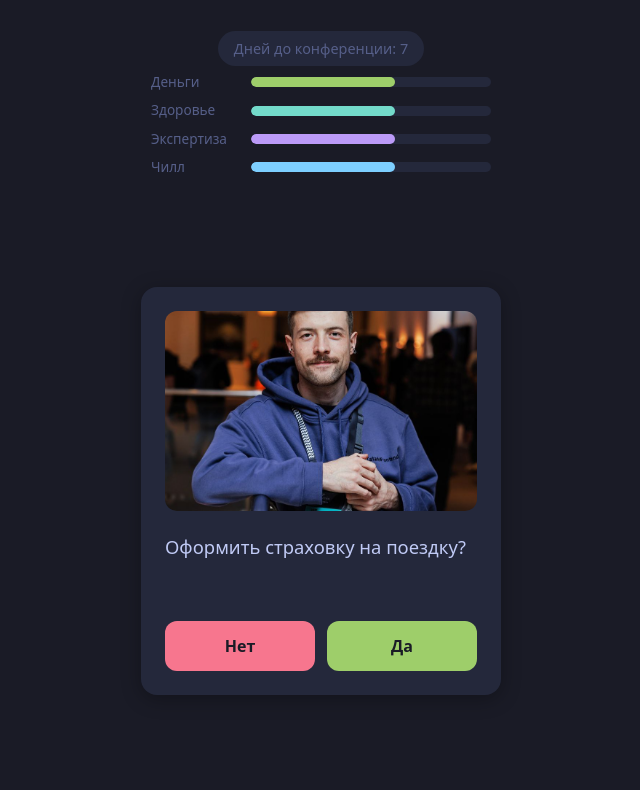
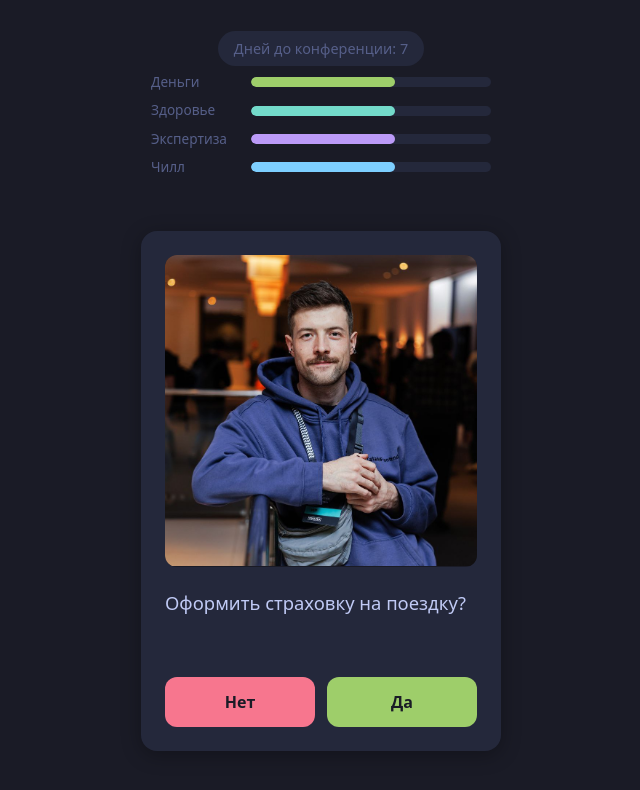
Before and after one commit to tgafiulin/holyjs_reignsgame, a React (Vite) app: page / in a window 1280 px wide. Both pictures are taken after a click on the button "В путь". Shown: the top 790 px of the page, without its empty margins (319-959 px from the left). Built offline with nearby package versions, Linux system fonts and the light colour scheme.

Commit message:
Обновление визуала

```diff
--- a/src/data/cards.ts
+++ b/src/data/cards.ts
@@ -4,6 +4,7 @@ import demoImage from "../assets/images/demo.jpg";
 import demo2Image from "../assets/images/demo2.png";
 import demo3Image from "../assets/images/demo3.jpg";
 import demo4Image from "../assets/images/demo4.jpg";
+import demo5Image from "../assets/images/demo5.jpg";
 
 export const CARDS: GameCard[] = [
   {
@@ -18,7 +19,7 @@ export const CARDS: GameCard[] = [
     id: "last-feature",
     format: "yesno",
     text: "Перед вылетом просят допилить фичу. Остаёшься?",
-    image: demoImage,
+    image: demo5Image,
     yes: { money: 1, health: -1, expertise: 0, chill: -2 },
     no: { money: -1, health: 0, expertise: 0, chill: 1 },
   },
--- a/src/index.css
+++ b/src/index.css
@@ -183,11 +183,11 @@ button:focus-visible {
 
 .game-card-image {
   width: 100%;
-  height: auto;
-  max-height: 200px;
-  object-fit: cover;
+  aspect-ratio: 1;
+  object-fit: contain;
   border-radius: 12px;
   margin-bottom: 16px;
+  background: var(--bg);
 }
 
 .game-card-text {
```
Also changed, not shown: src/assets/images/demo5.jpg (added).
